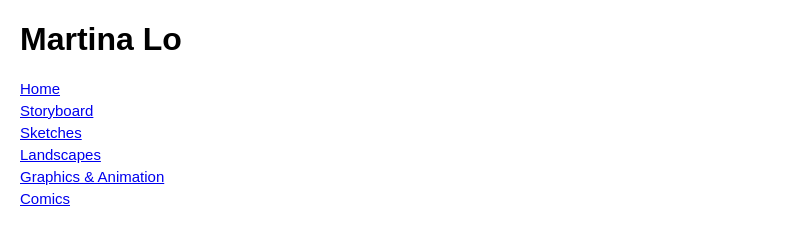
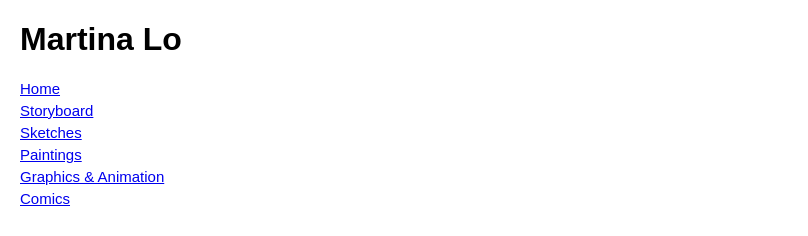
Before and after one commit to michaelaranda-web/martina-wordpress-react, a React (Create React App) app: page /comics in a window 1280 px wide. Shown: the top 236 px of the page, without its empty margins (0-808 px from the left). Built offline with nearby package versions, Linux system fonts and the light colour scheme; no server answers; a web font is replaced by a local one.

Commit message:
Changes Landscapes page name to Paintings.

```diff
--- a/src/javascript/MainContent.jsx
+++ b/src/javascript/MainContent.jsx
@@ -14,7 +14,7 @@ class MainContent extends Component {
         <Route exact path="/" component={HomePage}/>
         <Route path="/storyboard" component={StoryboardPage}/>
         <Route path="/sketches" component={LifeDrawingsPage}/>
-        <Route path="/landscapes" component={LandscapeAndPaintingsPage}/>
+        <Route path="/paintings" component={LandscapeAndPaintingsPage}/>
         <Route path="/graphics_and_animation" component={GraphicsAndAnimationPage}/>
         <Route path="/comics" component={ComicsPage}/>
       </div>
--- a/src/javascript/NavBar.jsx
+++ b/src/javascript/NavBar.jsx
@@ -18,7 +18,7 @@ class NavBar extends Component {
             <Link to="/sketches">Sketches</Link>
           </div>
           <div className="nav-bar-link">
-            <Link to="/landscapes">Landscapes</Link>
+            <Link to="/paintings">Paintings</Link>
           </div>
           <div className="nav-bar-link">
             <Link to="/graphics_and_animation">Graphics & Animation</Link>
```
